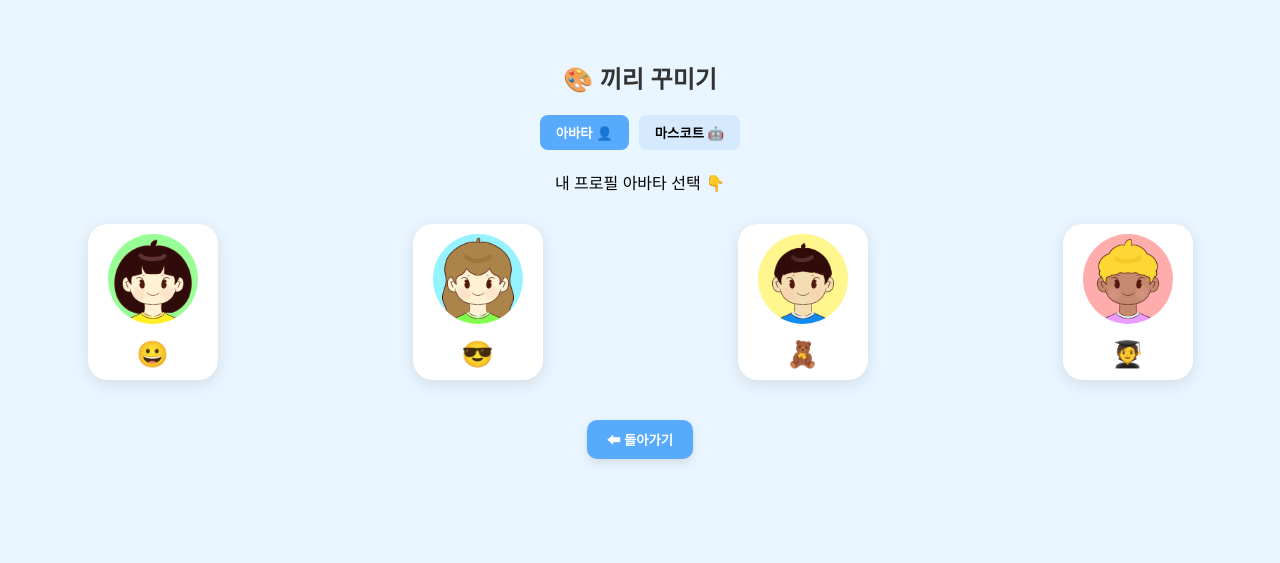
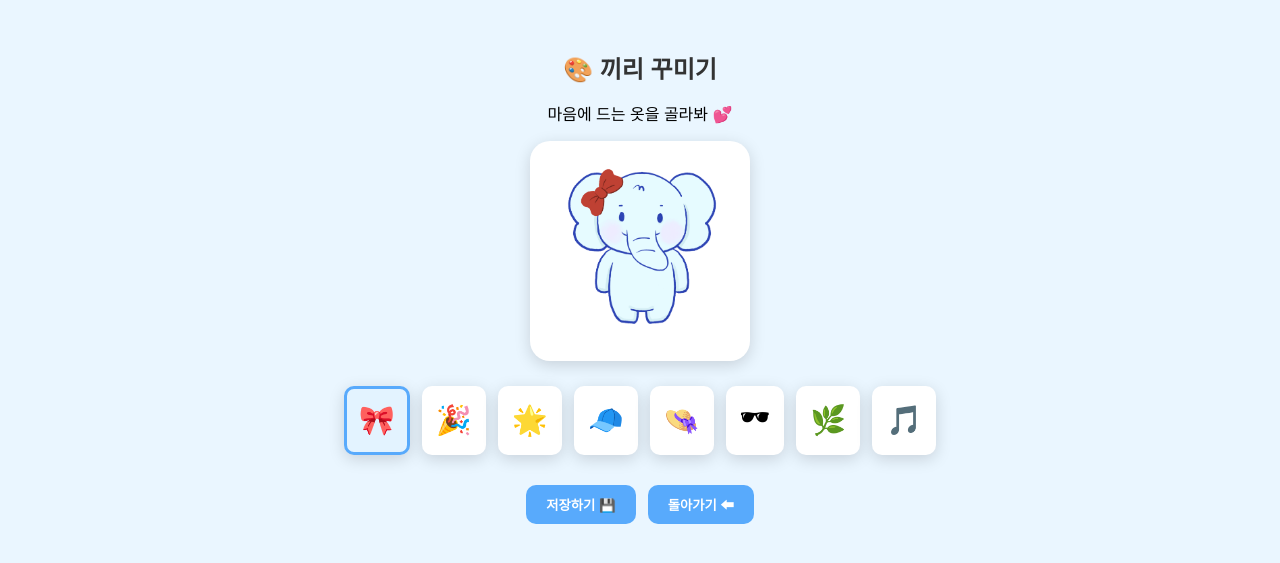
Before and after one commit to sangmin6322-a11y/skku-chatbot, a Flask app: page /customize in a window 1280 px wide. Shown: the top 563 px of the page. Run offline with Flask 3, Linux system fonts and the light colour scheme; the visitor is signed in with stand-in values (Sample User, id 1).

Commit message:
✨ 끼리 옷 갈아입히기 완성: customize + index 연동

```diff
--- a/templates/customize.html
+++ b/templates/customize.html
@@ -2,179 +2,141 @@
 <html lang="ko">
 <head>
   <meta charset="UTF-8">
-  <title>🎨 끼리 꾸미기</title>
+  <title>🎨 끼리 옷 갈아입히기</title>
   <style>
     :root {
       --bg: #eaf6ff;
-      --card: #ffffff;
-      --blue: #89c9f5;
-      --blue-2: #58aafc;
-      --shadow: 0 4px 16px rgba(0,0,0,0.1);
+      --blue: #58aafc;
+      --card: #fff;
+      --shadow: 0 4px 16px rgba(0,0,0,0.15);
     }
-
     body {
       background: var(--bg);
       font-family: "Noto Sans KR", sans-serif;
       text-align: center;
       margin: 0;
-      padding: 40px 0;
+      padding: 30px 0;
     }
-
-    h2 {
-      color: #333;
-      margin-bottom: 20px;
+    h2 { color: #333; margin-bottom: 10px; }
+    .preview {
+      background: var(--card);
+      width: 220px; height: 220px;
+      margin: 0 auto 25px;
+      border-radius: 20px;
+      box-shadow: var(--shadow);
+      display: flex; justify-content: center; align-items: center;
+      overflow: hidden;
     }
-
-    .tabs {
-      display: flex;
-      justify-content: center;
-      gap: 10px;
-      margin-bottom: 20px;
+    .preview img {
+      width: 200px; height: auto;
+      transition: opacity 0.4s ease;
     }
-
-    .tab-btn {
-      background: #d6eaff;
-      border: none;
-      border-radius: 8px;
-      padding: 8px 16px;
-      cursor: pointer;
-      font-weight: 600;
-      transition: 0.2s;
+    .emoji-bar {
+      display: flex; justify-content: center; gap: 12px;
+      flex-wrap: wrap; margin-bottom: 30px;
     }
-
-    .tab-btn.active {
-      background: var(--blue-2);
-      color: white;
-    }
-
-    .content {
-      display: none;
-      animation: fade .3s ease;
-    }
-
-    .content.active { display: block; }
-
-    @keyframes fade {
-      from {opacity:0; transform: translateY(8px);}
-      to {opacity:1; transform: translateY(0);}
-    }
-
-    .grid {
-      display: grid;
-      grid-template-columns: repeat(auto-fit, minmax(100px, 1fr));
-      gap: 20px;
-      justify-items: center;
-      margin-top: 30px;
-    }
-
-    .option {
-      width: 110px;
-      border-radius: 20px;
-      background: var(--card);
+    .emoji-btn {
+      font-size: 1.8em; background: #fff;
+      border: 2px solid transparent;
+      border-radius: 10px;
+      padding: 8px 12px; cursor: pointer;
       box-shadow: var(--shadow);
-      padding: 10px;
-      transition: transform .2s;
-    }
-
-    .option:hover { transform: scale(1.07); }
-
-    .option img {
-      width: 90px;
-      height: 90px;
-      border-radius: 50%;
-      object-fit: cover;
-    }
-
-    .option button {
-      margin-top: 10px;
-      border: none;
-      background: none;
-      font-size: 1.6em;
-      cursor: pointer;
       transition: .2s;
     }
-
-    .option button:hover { transform: scale(1.2); }
-
-    .selected {
-      border: 3px solid var(--blue-2);
-      background: #e9f6ff;
+    .emoji-btn:hover {
+      transform: scale(1.15);
+      border-color: var(--blue);
     }
-
-    .back-btn {
-      margin-top: 40px;
-      background: var(--blue-2);
-      color: white;
-      border: none;
+    .emoji-btn.selected {
+      background: #e3f3ff;
+      border: 3px solid var(--blue);
+    }
+    .btns {
+      display: flex; justify-content: center; gap: 12px;
+    }
+    button.action {
+      background: var(--blue);
+      border: none; color: white;
+      font-weight: 600;
+      border-radius: 10px;
       padding: 10px 20px;
-      border-radius: 10px;
-      font-weight: 600;
-      cursor: pointer;
-      box-shadow: 0 4px 10px rgba(0,0,0,0.1);
-      transition: .2s;
+      cursor: pointer; transition: .2s;
     }
-
-    .back-btn:hover { filter: brightness(0.95); }
+    button.action:hover { filter: brightness(0.95); }
   </style>
 </head>
 <body>
   <h2>🎨 끼리 꾸미기</h2>
+  <p>마음에 드는 옷을 골라봐 💕</p>
 
-  <div class="tabs">
-    <button class="tab-btn active" onclick="switchTab('avatar')">아바타 👤</button>
-    <button class="tab-btn" onclick="switchTab('mascot')">마스코트 🤖</button>
+  <!-- ✅ 프리뷰 영역 -->
+  <div class="preview">
+    <img id="kirri-preview" src="{{ url_for('static', filename='mascot/' + (current_user.mascot or 'mascot00.png')) }}" alt="끼리">
   </div>
 
-  <!-- ✅ 아바타 탭 -->
-  <div id="avatar" class="content active">
-    <p>내 프로필 아바타 선택 👇</p>
-    <div class="grid">
-      {% set avas = ["ava1.png", "ava2.png", "ava3.png", "ava4.png"] %}
-      {% for a in avas %}
-      <div class="option" id="ava{{ loop.index }}">
-        <img src="{{ url_for('static', filename='avatars/' + a) }}" alt="{{ a }}">
-        <button onclick="selectAvatar('{{ url_for('static', filename='avatars/' + a) }}')">
-          {{ ["😀","😎","🧸","🧑‍🎓"][loop.index0] }}
-        </button>
-      </div>
-      {% endfor %}
-    </div>
+  <!-- ✅ 옷 아이템 이모지 -->
+  <div class="emoji-bar">
+    {% set emojis = ["🎀","🎉","🌟","🧢","👒","🕶","🌿","🎵"] %}
+    {% for i in range(8) %}
+      <button class="emoji-btn {% if current_user.mascot == ('mascot0' ~ i ~ '.png') %}selected{% endif %}"
+              onclick="selectOutfit('mascot0{{ i }}.png', this)">
+        {{ emojis[i] }}
+      </button>
+    {% endfor %}
   </div>
 
-  <!-- ✅ 마스코트 탭 -->
-  <div id="mascot" class="content">
-    <p>끼리(봇) 마스코트 선택 👇</p>
-    <form method="POST">
-      <div class="grid">
-        {% set emojis = ["🎀","🎉","🌟","🧢","👒","🕶","🌿","🎵"] %}
-        {% for m in mascots %}
-        <div class="option {% if current_user.mascot == m %}selected{% endif %}">
-          <img src="{{ url_for('static', filename='mascot/' + m) }}" alt="{{ m }}">
-          <button type="submit" name="mascot" value="{{ m }}">{{ emojis[loop.index0] }}</button>
-        </div>
-        {% endfor %}
-      </div>
+  <!-- ✅ 저장/돌아가기 -->
+  <div class="btns">
+    <form id="saveForm" method="POST" style="display:inline;">
+      <input type="hidden" name="mascot" id="selectedMascot">
+      <button type="submit" class="action">저장하기 💾</button>
     </form>
+    <button class="action" onclick="goBack()">돌아가기 ⬅</button>
   </div>
 
-  <button class="back-btn" onclick="location.href='/'">⬅ 돌아가기</button>
+  <script>
+    const preview = document.getElementById("kirri-preview");
+    const hiddenInput = document.getElementById("selectedMascot");
+    const buttons = document.querySelectorAll(".emoji-btn");
 
-  <script>
-    // ✅ 탭 전환
-    function switchTab(tab){
-      document.querySelectorAll(".tab-btn").forEach(b => b.classList.remove("active"));
-      document.querySelectorAll(".content").forEach(c => c.classList.remove("active"));
-      document.querySelector(`.tab-btn[onclick*='${tab}']`).classList.add("active");
-      document.getElementById(tab).classList.add("active");
+    let selectedFile = "{{ current_user.mascot or 'mascot00.png' }}";
+
+    // ✅ 선택 시 미리보기 이미지 변경
+    function selectOutfit(file, el) {
+      buttons.forEach(b => b.classList.remove("selected"));
+      el.classList.add("selected");
+      selectedFile = file;
+      hiddenInput.value = file;
+      preview.style.opacity = 0;
+      setTimeout(() => {
+        preview.src = `/static/mascot/${file}`;
+        preview.style.opacity = 1;
+      }, 300);
     }
 
-    // ✅ 아바타 선택 저장 (localStorage)
-    function selectAvatar(path){
-      localStorage.setItem("userAvatar", path);
-      document.querySelectorAll("#avatar .option").forEach(o => o.classList.remove("selected"));
-      const sel = [...document.querySelectorAll("#avatar img")].find(i => i.src.endsWith(path.split("/").pop()));
-      if (sel) sel.parentElement.classList.add("selected");
-      alert("내 아바타가 바뀌었어! 🎨\n채팅창에 반영돼.");
+    // ✅ 저장 후 로컬에도 저장 (index 연동)
+    document.getElementById("saveForm").addEventListener("submit", (e) => {
+      e.preventDefault();
+      const file = hiddenInput.value || selectedFile;
+      if (!file) return alert("먼저 마스코트를 선택해줘!");
+
+      // 로컬스토리지 업데이트
+      localStorage.setItem("kirriMascot", `/static/mascot/${file}`);
+
+      // 서버에 전송
+      const formData = new FormData();
+      formData.append("mascot", file);
+      fetch("/customize", { method: "POST", body: formData })
+        .then(() => {
+          alert("💾 저장 완료! 끼리가 새 옷을 입었어!");
+        })
+        .catch(() => alert("⚠️ 저장 중 오류 발생"));
+    });
+
+    // ✅ 돌아가기 버튼
+    function goBack() {
+      // index.html에서 자동 반영되도록 로컬스토리지 신호 유지
+      window.location.href = "/";
     }
   </script>
 </body>
--- a/templates/login.html
+++ b/templates/login.html
@@ -56,7 +56,7 @@
 </head>
 <body>
   <div class="chat-box">
-    <img src="{{ url_for('static', filename='mascot.png') }}" alt="끼리" />
+    <img src="{{ url_for('static', filename='mascotwelcome.png') }}" alt="끼리" />
     <h2>끼리 챗봇 로그인 💬</h2>
     {% with messages = get_flashed_messages() %}
       {% if messages %}
--- a/templates/register.html
+++ b/templates/register.html
@@ -56,7 +56,7 @@
 </head>
 <body>
   <div class="chat-box">
-    <img src="{{ url_for('static', filename='mascot.png') }}" alt="끼리" />
+    <img src="{{ url_for('static', filename='mascotwelcome.png') }}" alt="끼리" />
     <h2>회원가입 💫</h2>
     {% with messages = get_flashed_messages() %}
       {% if messages %}
```
Also changed, not shown: templates/index.html (+25 -7 lines), static/mascot/mascot.jpg (deleted), static/mascot/mascot.png (added), static/mascot/mascotwelcome.png (added), static/mascotwelcome.png (added).
